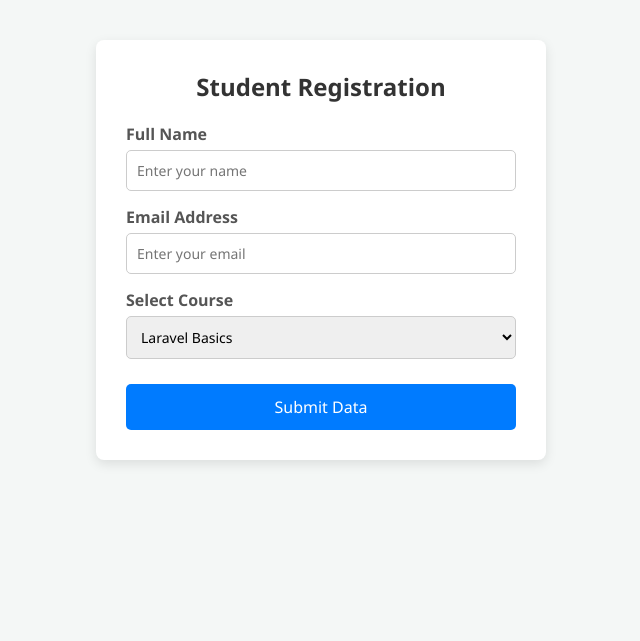
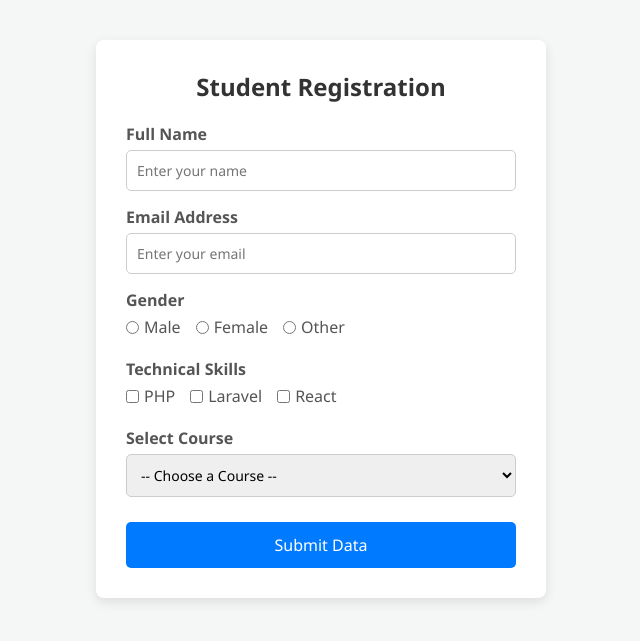
Before and after one commit to SaurabhYaduvanshi2025/laravel_firstProject, a Laravel app: page /user-form in a window 1280 px wide. Shown: the top 641 px of the page, without its empty margins (319-959 px from the left). Run offline with Laravel 12, Linux system fonts and the light colour scheme.

Commit message:
Creating a form page with practice and testing code

```diff
--- a/app/Http/Controllers/StudentController.php
+++ b/app/Http/Controllers/StudentController.php
@@ -13,12 +13,20 @@ class StudentController extends Controller
 
     public function handleForm(Request $request)
     {
+        // 1. Validation Rules
         $validatedData = $request->validate([
-            'name' => 'required|string|max:100',
-            'email' => 'required|email',
-            'course' => 'required|string'
+            'name'   => 'required|string|max:100',
+            'email'  => 'required|email',
+            'gender' => 'required|in:Male,Female,Other',      // Radio Button ke liye
+            'skills' => 'required|array|min:1',               // Checkbox ke liye (Array)
+            'course' => 'required|string',                    // Dropdown ke liye
+        ], [
+            // Custom Error Messages (Optional - Industry Practice)
+            'gender.required' => 'Please select your gender.',
+            'skills.required' => 'Please select at least one skill.',
         ]);
 
+        // 2. Data wapas page par bhejein
         return view('user-form', ['submittedData' => $validatedData]);
     }
 }
--- a/public/css/style.css
+++ b/public/css/style.css
@@ -80,3 +80,30 @@ button:hover {
     margin: 5px 0;
     color: #333;
 }
+
+/* Radio aur Checkbox ko ek line mein lane ke liye */
+.inline-group {
+    display: flex;
+    gap: 15px;
+    margin-top: 5px;
+}
+
+.inline-group label {
+    font-weight: normal;
+    display: flex;
+    align-items: center;
+    gap: 5px;
+    cursor: pointer;
+}
+
+.inline-group input {
+    width: auto;
+}
+
+/* Validation Error Text */
+.error-text {
+    color: #dc3545;
+    font-size: 13px;
+    margin-top: 4px;
+    display: block;
+}
--- a/resources/views/user-form.blade.php
+++ b/resources/views/user-form.blade.php
@@ -3,7 +3,7 @@
 <head>
     <meta charset="UTF-8">
     <meta name="viewport" content="width=device-width, initial-scale=1.0">
-    <title>Laravel Form Practice</title>
+    <title>Laravel Form Validation Practice</title>
     <link rel="stylesheet" href="{{ asset('css/style.css') }}">
 </head>
 <body>
@@ -11,37 +11,70 @@
 <div class="container">
     <h2>Student Registration</h2>
 
-    <form action="{{ route('student.submit') }}" method="POST">
+    <!-- 'novalidate' lagaya hai taaki browser ki jagah Laravel validation test ho sake -->
+    <form action="{{ route('student.submit') }}" method="POST" novalidate>
         @csrf
 
+        <!-- 1. Text Input -->
         <div class="form-group">
             <label for="name">Full Name</label>
-            <input type="text" id="name" name="name" placeholder="Enter your name" required>
+            <input type="text" id="name" name="name" value="{{ old('name') }}" placeholder="Enter your name">
+            @error('name') <span class="error-text">{{ $message }}</span> @enderror
         </div>
 
+        <!-- 2. Email Input -->
         <div class="form-group">
             <label for="email">Email Address</label>
-            <input type="email" id="email" name="email" placeholder="Enter your email" required>
+            <input type="email" id="email" name="email" value="{{ old('email') }}" placeholder="Enter your email">
+            @error('email') <span class="error-text">{{ $message }}</span> @enderror
         </div>
 
+        <!-- 3. Radio Buttons (Single Selection) -->
+        <div class="form-group">
+            <label>Gender</label>
+            <div class="inline-group">
+                <label><input type="radio" name="gender" value="Male" {{ old('gender') == 'Male' ? 'checked' : '' }}> Male</label>
+                <label><input type="radio" name="gender" value="Female" {{ old('gender') == 'Female' ? 'checked' : '' }}> Female</label>
+                <label><input type="radio" name="gender" value="Other" {{ old('gender') == 'Other' ? 'checked' : '' }}> Other</label>
+            </div>
+            @error('gender') <span class="error-text">{{ $message }}</span> @enderror
+        </div>
+
+        <!-- 4. Checkboxes (Multiple Selection - Dhyan dein: name="skills[]" array hai) -->
+        <div class="form-group">
+            <label>Technical Skills</label>
+            <div class="inline-group">
+                <label><input type="checkbox" name="skills[]" value="PHP" {{ is_array(old('skills')) && in_array('PHP', old('skills')) ? 'checked' : '' }}> PHP</label>
+                <label><input type="checkbox" name="skills[]" value="Laravel" {{ is_array(old('skills')) && in_array('Laravel', old('skills')) ? 'checked' : '' }}> Laravel</label>
+                <label><input type="checkbox" name="skills[]" value="React" {{ is_array(old('skills')) && in_array('React', old('skills')) ? 'checked' : '' }}> React</label>
+            </div>
+            @error('skills') <span class="error-text">{{ $message }}</span> @enderror
+        </div>
+
+        <!-- 5. Dropdown (Select) -->
         <div class="form-group">
             <label for="course">Select Course</label>
             <select id="course" name="course">
-                <option value="Laravel Basics">Laravel Basics</option>
-                <option value="Full Stack React & PHP">Full Stack React & PHP</option>
-                <option value="MERN Stack">MERN Stack</option>
+                <option value="">-- Choose a Course --</option>
+                <option value="Laravel Basics" {{ old('course') == 'Laravel Basics' ? 'selected' : '' }}>Laravel Basics</option>
+                <option value="Full Stack React & PHP" {{ old('course') == 'Full Stack React & PHP' ? 'selected' : '' }}>Full Stack React & PHP</option>
+                <option value="MERN Stack" {{ old('course') == 'MERN Stack' ? 'selected' : '' }}>MERN Stack</option>
             </select>
+            @error('course') <span class="error-text">{{ $message }}</span> @enderror
         </div>
 
         <button type="submit">Submit Data</button>
     </form>
 
-    <!-- Output Section: Sirf tab dikhega jab form submit hoga -->
+    <!-- Output Section -->
     @if(isset($submittedData))
         <div class="output-box">
             <h3>Submitted Output:</h3>
             <p><strong>Name:</strong> {{ $submittedData['name'] }}</p>
             <p><strong>Email:</strong> {{ $submittedData['email'] }}</p>
+            <p><strong>Gender:</strong> {{ $submittedData['gender'] }}</p>
+            <!-- implode() array ko comma-separated string mein badalta hai -->
+            <p><strong>Skills:</strong> {{ implode(', ', $submittedData['skills']) }}</p>
             <p><strong>Course:</strong> {{ $submittedData['course'] }}</p>
         </div>
     @endif
```
